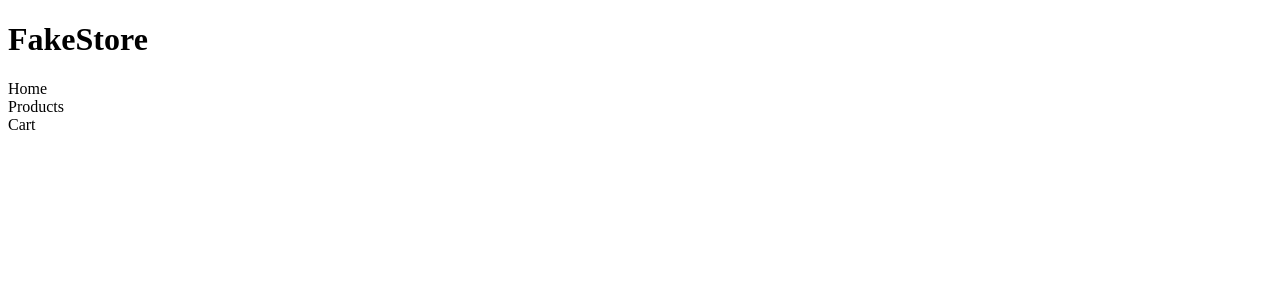
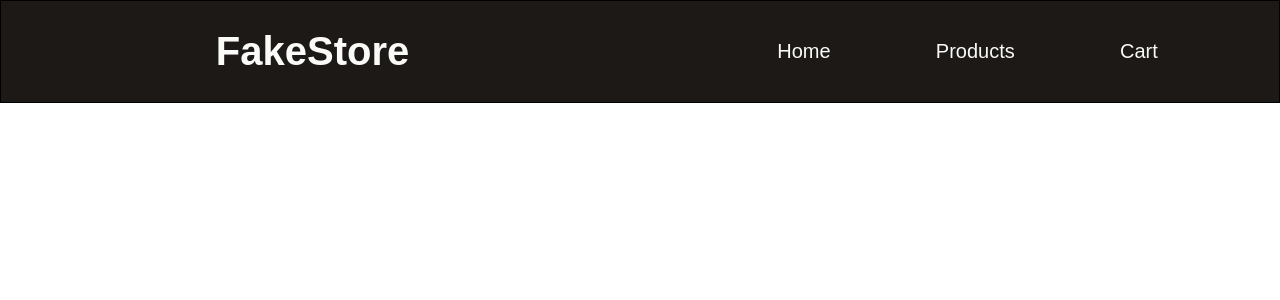
Before and after one commit to gefgu/shopping-cart, a React (Create React App) app: page / in a window 1280 px wide. Shown: the top 300 px of the page. Built offline with nearby package versions, Linux system fonts and the light colour scheme.

Commit message:
Add heading styling

```diff
--- a/src/App.js
+++ b/src/App.js
@@ -1,3 +1,4 @@
+import "./styles/app.css";
 import Header from "./components/Header";
 
 const App = () => {
--- a/src/components/Header.js
+++ b/src/components/Header.js
@@ -1,6 +1,8 @@
+import "../styles/header.css";
+
 const Header = () => {
   return (
-    <div>
+    <div className="header">
       <h1>FakeStore</h1>
       <nav>
         <div>Home</div>
--- /dev/null
+++ b/src/styles/app.css
@@ -0,0 +1,3 @@
+body {
+  margin: 0;
+}
--- /dev/null
+++ b/src/styles/header.css
@@ -0,0 +1,28 @@
+.header {
+  display: grid;
+  grid-template-columns: 1fr 1fr;
+  align-items: center;
+  justify-content: center;
+  gap: 64px;
+  padding: 16px;
+  border: 1px solid black;
+  font-family: sans-serif;
+  background-color: #1c1917;
+  color: #fafaf9;
+}
+
+.header h1 {
+  font-size: 2.5rem;
+  margin: 12px;
+  text-align: center;
+}
+
+.header nav {
+  display: flex;
+  justify-content: space-evenly;
+  align-items: center;
+}
+
+.header nav div {
+  font-size: 1.25rem;
+}
```
